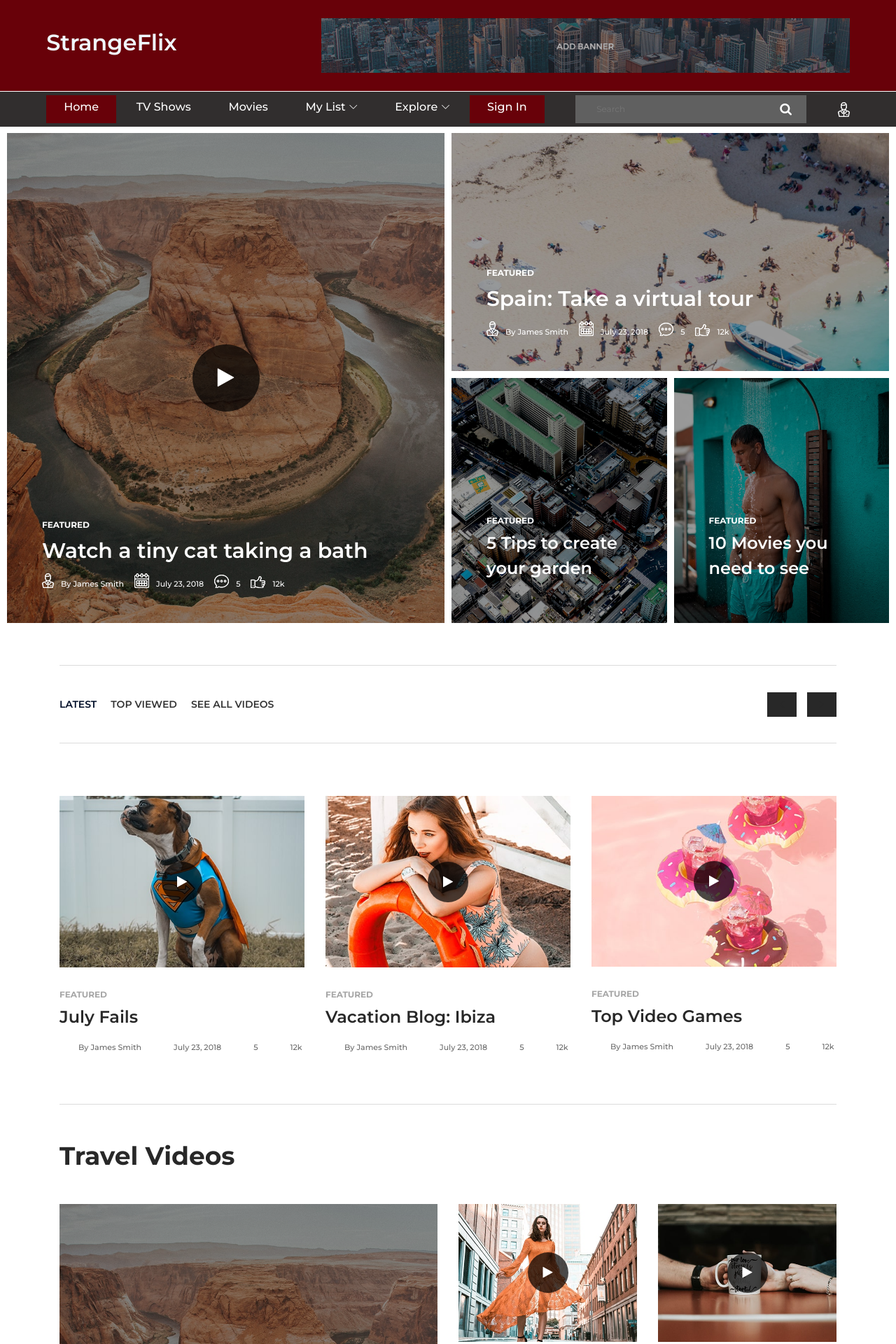
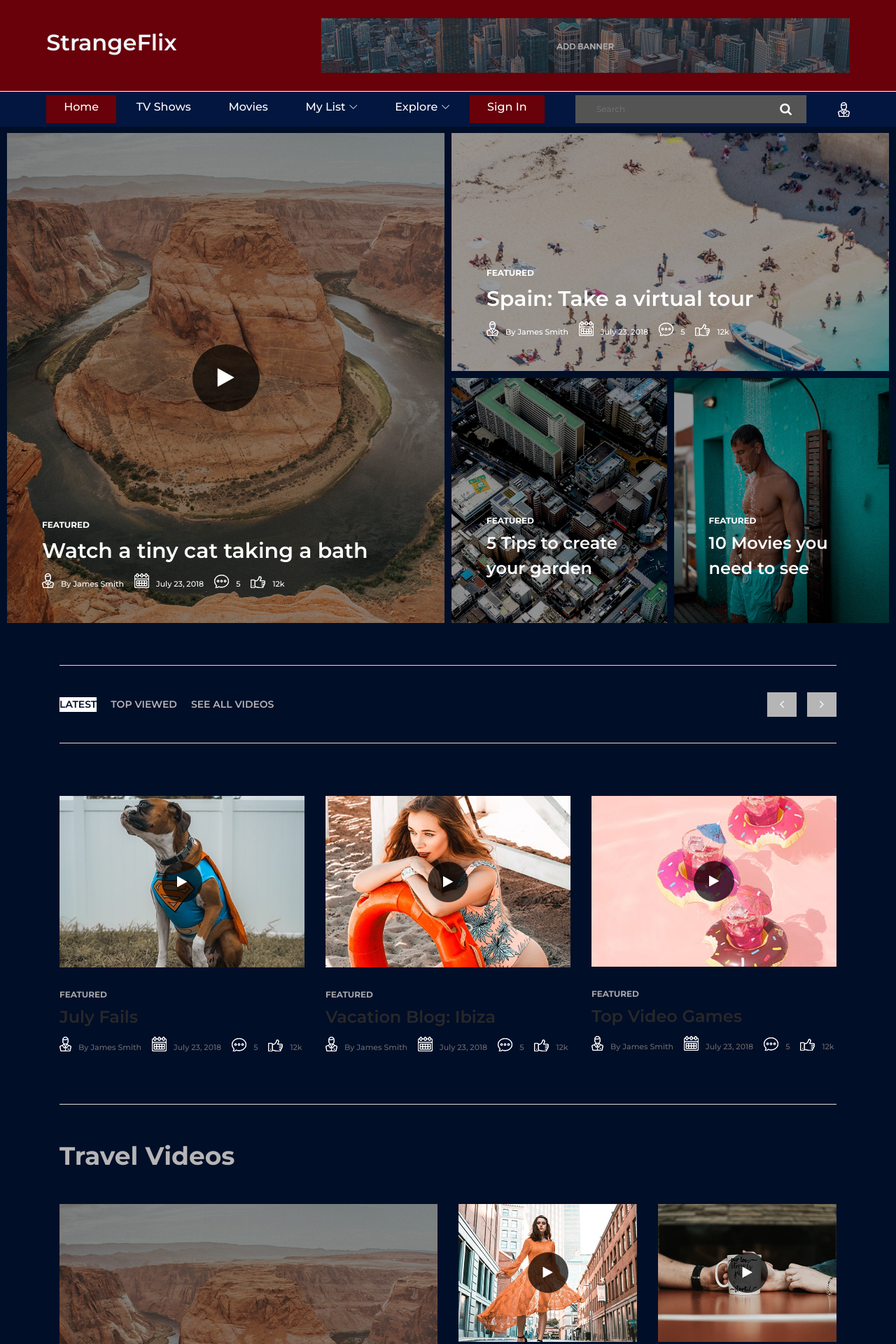
Before and after one commit to Shradhey1008/StrangeFlix, a Django app: page / in a window 1280 px wide. Shown: the top 1920 px of the page at 70% size. Run offline with Django 3.2, Linux system fonts and the light colour scheme; some libraries are stand-ins or nearby versions; some web fonts are replaced.

Commit message:
css update

```diff
--- a/static/css/style.css
+++ b/static/css/style.css
@@ -16,7 +16,10 @@
 
 body {
   font-family: "Montserrat", sans-serif;
-  font-size: 14px; }
+  font-size: 14px;
+  color: #b6b5b5;
+  background-color: #010e28;
+}
 
 h1,
 h2,
@@ -25,7 +28,7 @@ h4,
 h5,
 h6 {
   font-family: "Montserrat", sans-serif;
-  color: #282828;
+  color: #b6b5b5;
   line-height: 1.3;
   font-weight: 600; }
 
@@ -43,7 +46,7 @@ a:focus {
   transition-duration: 500ms;
   text-decoration: none;
   outline: 0 solid transparent;
-  color: #000000;
+  color: #b6b5b5;
   font-weight: 500;
   font-size: 16px;
   font-family: "Montserrat", sans-serif; }
@@ -335,11 +338,11 @@ input:focus {
       .header-area .videomag-main-menu {
         height: 50px; } }
     .header-area .videomag-main-menu .classy-nav-container {
-      background-color: #312e2e;
+      background-color: #02163f;
       border-top: 1px solid #ffffff;
       padding: 0 4%; }
       .header-area .videomag-main-menu .classy-nav-container .classy-navbar {
-        background-color: #312e2e;
+        background-color: #02163f;
         height: 50px;
         padding: 0; }
         @media only screen and (min-width: 768px) and (max-width: 991px) {
@@ -423,14 +426,14 @@ input:focus {
           transition-duration: 300ms;
           width: 100%;
           height: 100%;
-          background-color: #606060;
+          background-color: #555454;
           border: none;
           color: #ffffff;
           font-size: 12px;
           padding: 0 30px;
-          border-bottom: 2px solid transparent; }
+          border-bottom: 1px solid transparent; }
           .header-area .videomag-main-menu .top-search-area form input:focus {
-            border-bottom-color:#680109; }
+            border-bottom-color:#f8f6f6; }
         .header-area .videomag-main-menu .top-search-area form button {
           position: absolute;
           width: 40px;
@@ -493,7 +496,7 @@ input:focus {
 .hero-area {
   position: relative;
   z-index: 1;
-  background-color: ;
+  background-color: #010e28;
   padding: 5px; }
   .hero-area .hero-single-section {
     position: relative;
@@ -747,7 +750,7 @@ input:focus {
       font-size: 14px;
       font-weight: 600;
       text-transform: uppercase;
-      color: #343434;
+      color: #b6b5b5;
       border: none;
       border-radius: 0;
       padding: 0;
@@ -764,12 +767,12 @@ input:focus {
     .video-mag-tabs-area .tab-content .owl-carousel .owl-next {
       width: 42px;
       height: 35px;
-      background-color: #282828;
+      background-color: #b6b5b5;
       position: absolute;
       top: -148px;
       right: 0;
       font-size: 18px;
-      color: #282828;
+      color: #f9f9fa;
       line-height: 35px;
       text-align: center;
       -webkit-transition-duration: 500ms;
@@ -889,7 +892,7 @@ input:focus {
 .footer-area {
   position: relative;
   z-index: 1;
-  background-color: #1f1c1c;
+  background-color: #02163f;
   padding-left: 4%;
   padding-right: 4%; }
   .footer-area .widget-title {
```
